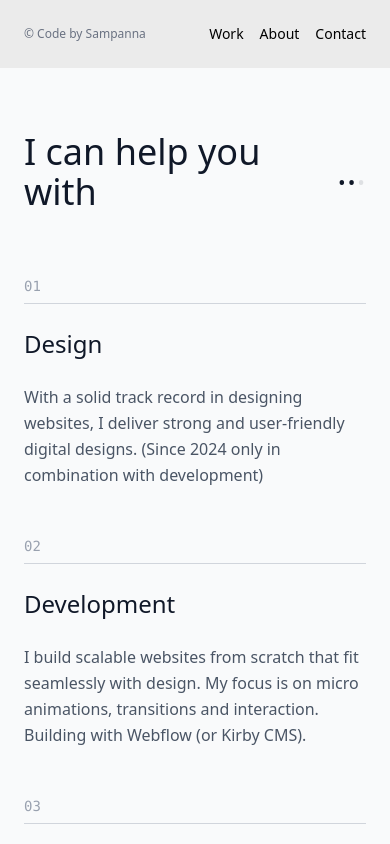
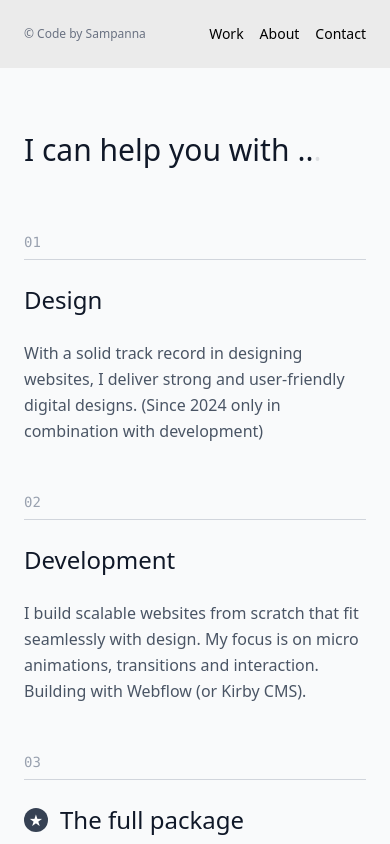
Before and after one commit to sampanna17/portfolio, a React (Vite) app: page /about in a window 390 px wide. Shown: the top 844 px of the page. Built offline with nearby package versions, Linux system fonts and the light colour scheme.

Commit message:
Update about bage

```diff
--- a/src/pages/about.jsx
+++ b/src/pages/about.jsx
@@ -36,11 +36,13 @@ const AboutPage = () => {
           animate="show"
           variants={containerVariants}
         >
-          {/* Animated heading */}
+
+
           <Motion.h1
-            className="text-4xl md:text-5xl lg:text-6xl font-light text-gray-900 mb-16 max-w-4xl flex items-center"
+            className="text-3xl md:text-4xl lg:text-6xl font-light text-gray-900 mb-16 max-w-4xl"
             variants={itemVariants}
           >
+            <span className="inline-flex items-center whitespace-nowrap">
               I can help you with
               <div className="flex ml-2 h-6 items-center">
                 <AnimatePresence>
@@ -58,7 +60,9 @@ const AboutPage = () => {
                   ))}
                 </AnimatePresence>
               </div>
+            </span>
           </Motion.h1>
+
 
           {/* Services grid with animated cards */}
           <div className="grid grid-cols-1 md:grid-cols-3 gap-12 lg:gap-16">
```
Lines whose indentation alone changed are shown as unchanged.
